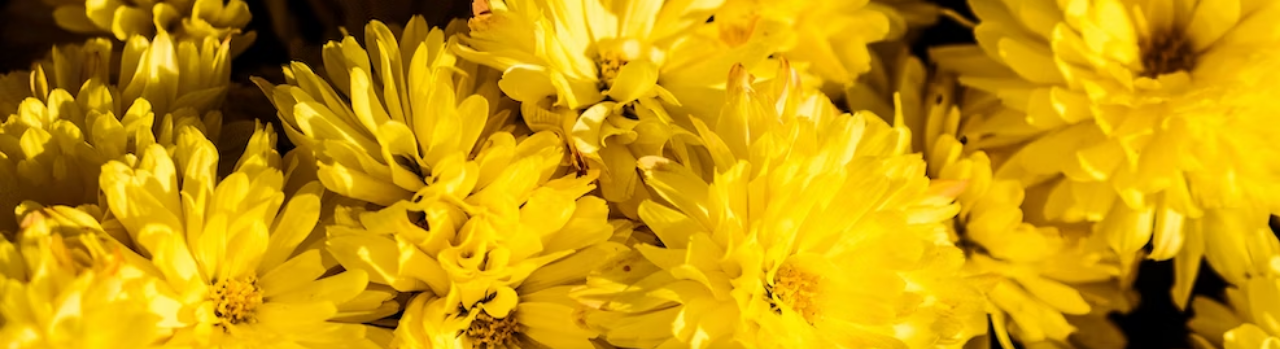
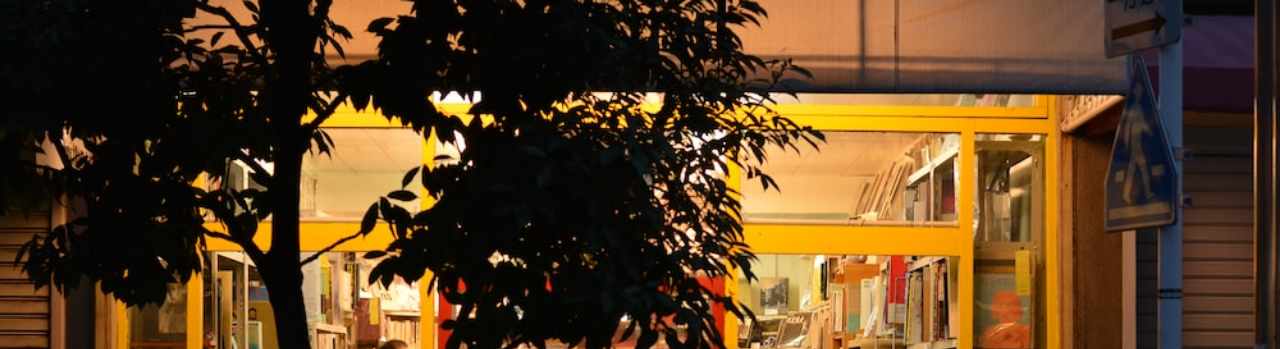
Before and after one commit to rkvkeerthana/jsform-validation, a plain HTML site: page todo.html in a window 1280 px wide. Shown: the top 349 px of the page. Drawn offline with Linux system fonts and the light colour scheme.

Commit message:
Update style.css

```diff
--- a/style.css
+++ b/style.css
@@ -254,7 +254,7 @@ body {
   /*todo style*/
 body {
     font-family: Arial, sans-serif;
-    background-image: url('pic.avif');
+    background-image: url('photo.jpeg');
     background-size: cover;
     background-position: center;
     background-attachment: fixed;
```
